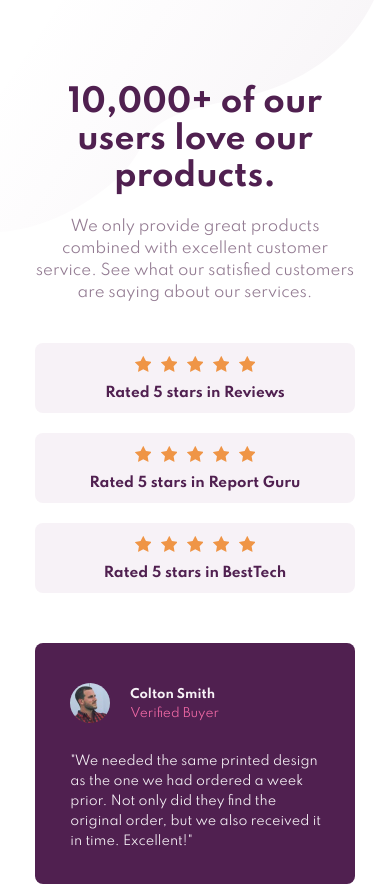
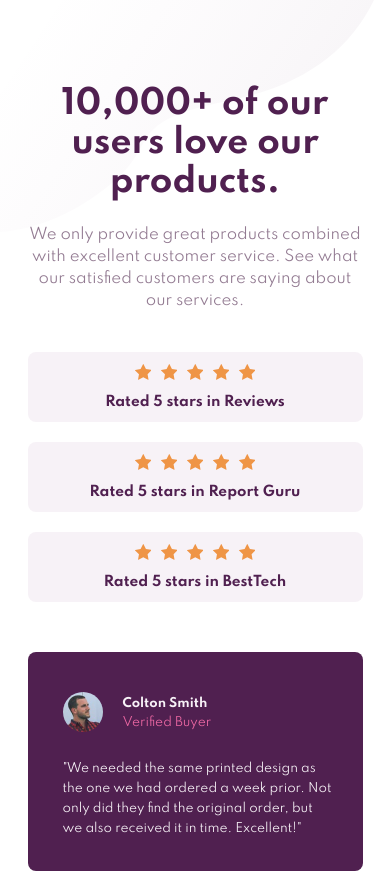
Before and after one commit to DwillDev/FrEndMen-Social-Proof-Section, a plain HTML site: page index.html in a window 390 px wide. Shown: the top 884 px of the page. Drawn offline with Linux system fonts and the light colour scheme.

Commit message:
Add files via upload

```diff
--- a/style.css
+++ b/style.css
@@ -17,7 +17,7 @@
         min-height: 100vh;
         background-color: white;
         background: url("images/bg-pattern-top-mobile.svg") left top no-repeat , url("images/bg-pattern-bottom-mobile.svg") right bottom no-repeat;
-        padding: 6.5vh 7vw;
+        padding: 6.5vh 5vw;
         display: grid;
         justify-content: center;
         align-items: center;
@@ -64,7 +64,7 @@
 /* Sub-Containers III */
     h1{
         color: var(--mainc);
-        font-size: clamp(1.5rem,8vw,4.8rem);
+        font-size: clamp(1.5rem,8.4vw,4.8rem);
     }
 
     header p{
@@ -126,7 +126,7 @@
 
     .review p{
         color: var(--secondc);
-        font-size: clamp(1rem,3.5vw,1.27rem);
+        font-size: clamp(1rem,3.1vw,1.26rem);
         line-height: 2rem;
         grid-area: comment;
     }
```
